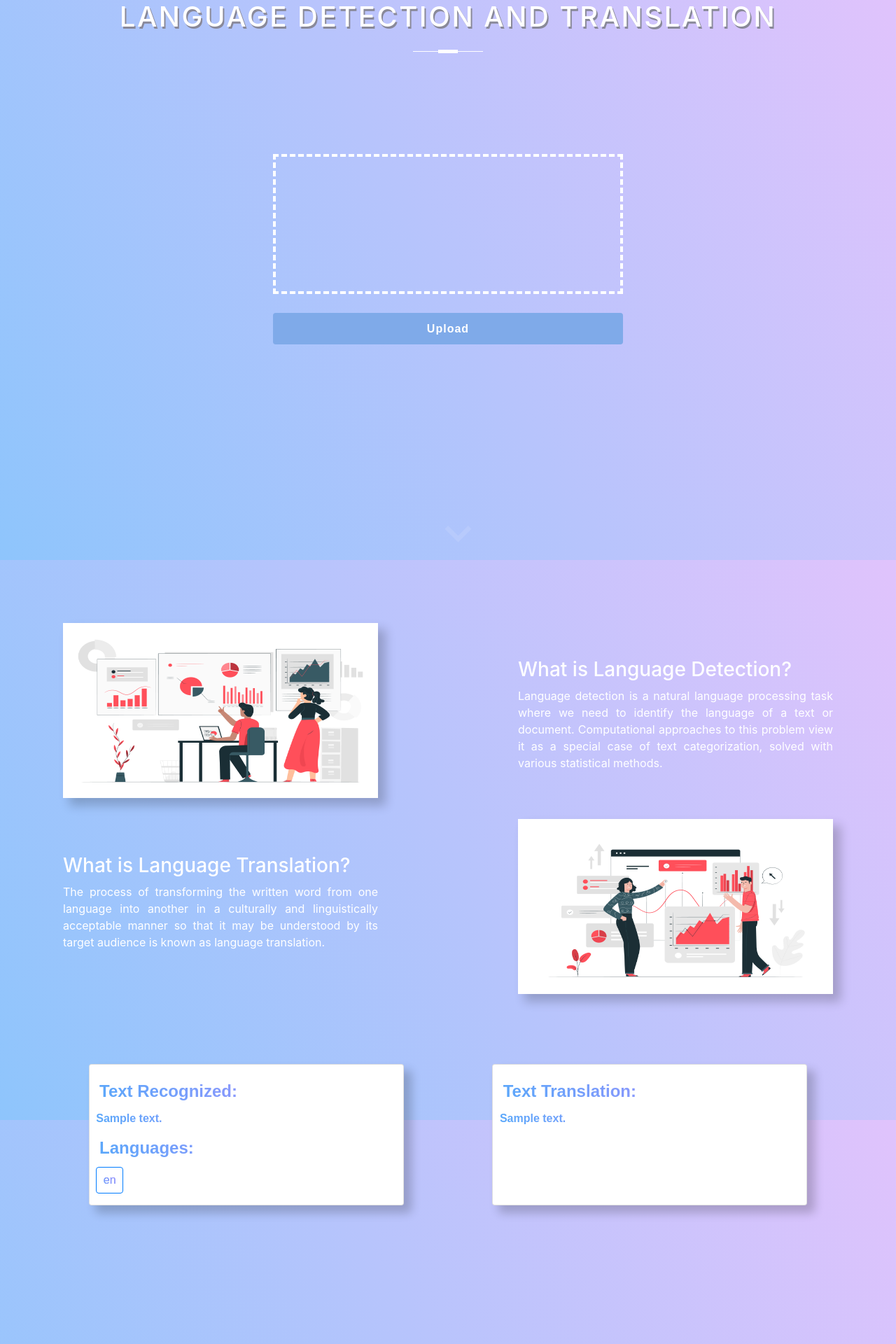
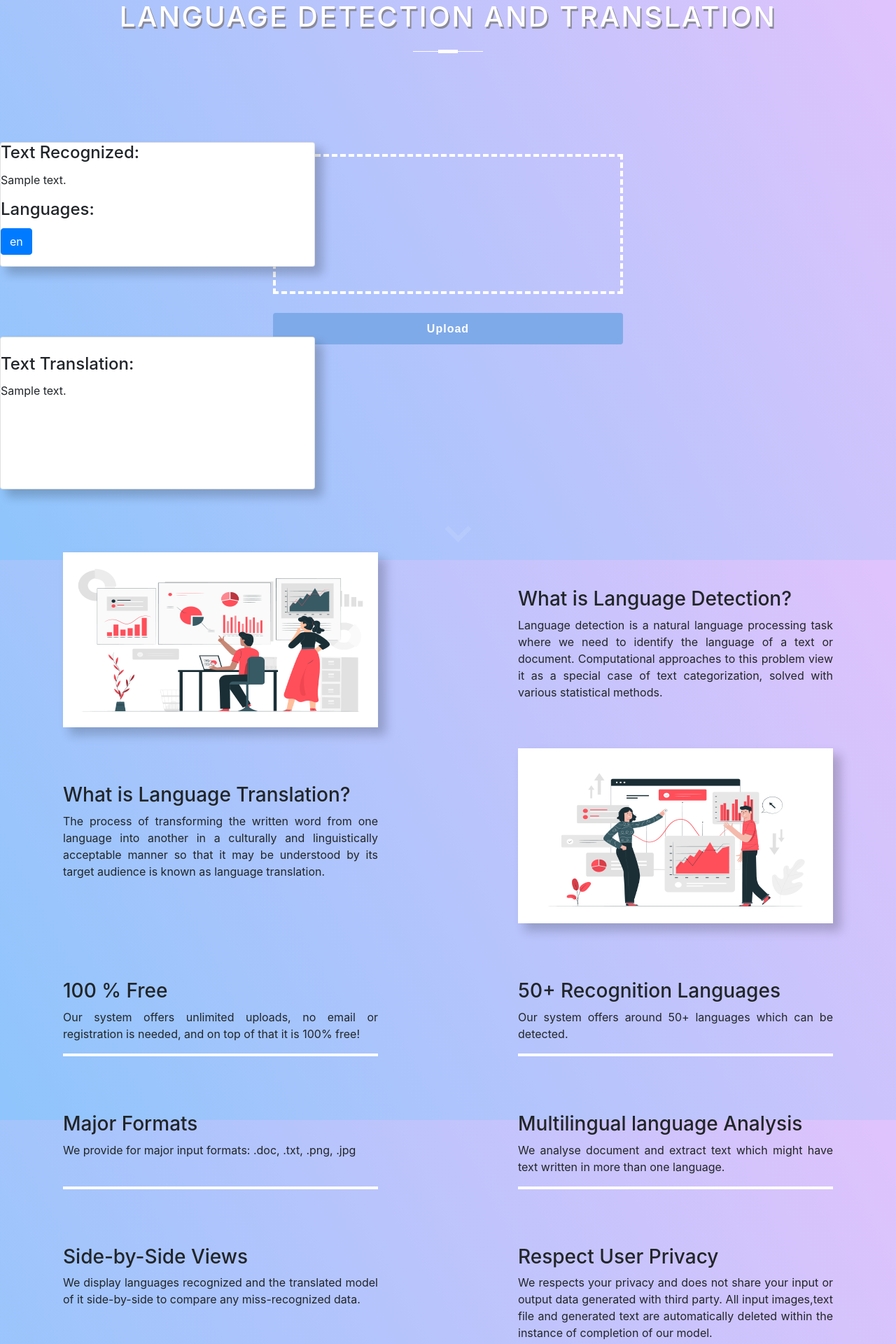
Before and after one commit to m-yash/Language-Recognition-and-Translation, a Django app: template core/templates/base.html in a window 1280 px wide. Shown: the top 1920 px of the page at 70% size. Run offline with Django 3.2, Linux system fonts and the light colour scheme; tables that the repository leaves empty hold one stand-in row (values such as "Sample post"); the template is opened without the code that fills it: values that come from a table or form of the project are taken from there, most other values are stand-ins (such as "Sample title", 1, 10 or a date in 2020); parts of the project's set-up code (start-up, migrations or seed data) failed here and were passed over; some libraries are stand-ins or nearby versions.

Commit message:
Update base.html

```diff
--- a/core/templates/base.html
+++ b/core/templates/base.html
@@ -39,6 +39,7 @@
                 {% csrf_token %}
                 {{form}}
                 <p>{{ message }}</p>
+
                 <!-- <p>{{ form.non_field_errors }}</p>
                 <p>{{ form.docfile.label_tag }} {{ form.docfile.help_text }}</p> -->
                 <!-- <p>
@@ -54,46 +55,10 @@
 
         <!-- SCROLL DOWN -->
         <div ><!--<a href="#output">--><i class='bx bx-chevron-down bx-flashing icon' style='color:#fffefe' onclick="anchor()" ></i><!--</a>--></div>
-
-        <!-- INFORMATION -->
-        <div class="output" id="output">
-            <!-- <center><p>{{file}}</p></center> -->
-            <!-- <p id="content">{{content}}</p> -->
-            <!-- <center><img src='{{ MEDIA_URL }}{{ content }}' id="img_content"></center> -->
-
-            <!-- INFORMATION -->
-            <section class="cards" style="padding-top: 90px;">
-                    <div class="information">
-                        <div >
-                            <img src="{% static 'img/analysis_1.jpg' %}"  class='information-image' alt="Analysis" >
-                            <!-- <a href="https://www.freepik.com/vectors/data">Data vector created by storyset - www.freepik.com</a> -->
-                        </div>
-                        <div style="padding-top: 50px; ">
-                            <h3>What is Language Detection?</h3>
-                            <p class="information-content">Language detection is a natural language processing task where we need to identify the language of a text or document.
-                                                           Computational approaches to this problem view it as a special case of text categorization, solved with various statistical methods.
-                            </p>
-                        </div>
-                    </div>
-            </section>
-            <section class="cards" style="padding-top: 30px;">
-                <div class="information">
-                    <div style="padding-top: 50px;">
-                        <h3>What is Language Translation?</h3>
-                        <p class="information-content">The process of transforming the written word from one language into another in a culturally and linguistically acceptable manner so that it may be understood by its target audience is known as language translation.</p>
-                    </div>
-                    <div >
-                        <img src="{% static 'img/analysis_2.jpg' %}"  class='information-image' alt="Analysis" >
-                        <!-- <a href="https://www.freepik.com/vectors/data">Data vector created by storyset - www.freepik.com</a> -->
-                    </div>
-
-                </div>
-            </section>
-            <!-- INFORMATION ENDS -->
-
-
+        <div class='empty-space' id="output"></div>
         <!-- RESULT -->
-            <section class="cards">
+        <div class="result-container " style="padding-top: 1em;">
+            <section class="result-section">
                 <!-- <div class="card" style="width: 18rem;">
                     <img class="card-img-top" src="{{ MEDIA_URL }}{{ content }}" alt="Card image cap" >
                     <div class="card-body">
@@ -116,8 +81,8 @@
                     <img src="{{ MEDIA_URL }}{{ content }}" id='img_content' alt="Card image">
                     <hr> -->
                     <div class="card-block" >
-                            <h4 class="card-title card-styling" style="padding-top: 1em;">Text Recognized:</h4>
-                            <p class="card-text card-styling">
+                        <h4 class="card-title card-head" >Text Recognized:</h4>
+                        <p class="card-text card-content" >
                             <!-- {% for i, j in zipped %}
                                 <button type="button" class="btn btn-{{j}}">{{i}}</button>
                             {% endfor %} -->
@@ -127,10 +92,10 @@
                                 <!-- <br>  -->
                             {% endfor %}
                         </p>
-                            <h4 class="card-title card-styling">Languages:</h4>
-                            <p class="card-text card-styling" style="padding-bottom: 1em;">
+                        <h4 class="card-title card-head">Languages:</h4>
+                        <p class="card-text card-head" style="padding-bottom: 1em;">
                             {% for i in Language_detected %}
-                                    <button type="button" class="btn btn-primary card-styling" >{{i}} </button>
+                                <button type="button" class="btn btn-primary card-content" >{{i}} </button>
                                 <!-- <br> -->
                             {% endfor %}
                         </p>
@@ -139,6 +104,27 @@
                     </div>
                 </div>
                 <!-- {% endif %} -->
+
+                <!-- Example single danger button -->
+                <!-- <div class="btn-group ">
+                    <button type="button" class="btn dropdown-toggle dropdown-button2" data-toggle="dropdown" aria-haspopup="true" aria-expanded="false">
+                    Translate text to
+                    </button>
+                    <div class="dropdown-menu scrollable-menu">
+                    <a class="dropdown-item" href="#">English</a>
+                    <a class="dropdown-item" href="#">Marathi</a>
+                    <a class="dropdown-item" href="#">Hindi</a>
+                    <a class="dropdown-item" href="#">Another action</a>
+                    <a class="dropdown-item" href="#">Action</a>
+                    <a class="dropdown-item" href="#">Another action</a>
+                    <a class="dropdown-item" href="#">Action</a>
+                    <a class="dropdown-item" href="#">Another action</a>
+                    <a class="dropdown-item" href="#">Something else here</a>
+                    <div class="dropdown-divider"></div>
+                    <a class="dropdown-item" href="#">Separated link</a>
+                    </div>
+                </div> -->
+
                 <div class="card result-card" >
                     <!-- <div class="card-block">
                         <h4 class="card-title card-styling">Your File:</h4>
@@ -147,8 +133,8 @@
                     <img src="{{ MEDIA_URL }}{{ content }}" id='img_content' alt="Card image">
                     <hr> -->
                     <div class="card-block" >
-                        <h4 class="card-title card-styling" style="padding-top: 1em;">Text Translation:</h4>
-                        <p class="card-text card-styling">
+                        <h4 class="card-title card-head" style="padding-top: 1em;">Text Translation:</h4>
+                        <p class="card-text card-content" style="padding-bottom:8em;">
                             <!-- {% for i, j in zipped %}
                                 <button type="button" class="btn btn-{{j}}">{{i}}</button>
                             {% endfor %} -->
@@ -183,6 +169,93 @@
             </section>
         </div>
 
+
+
+
+
+
+
+        <!-- INFORMATION -->
+        <div class="information-container" >
+            <!-- <center><p>{{file}}</p></center> -->
+            <!-- <p id="content">{{content}}</p> -->
+            <!-- <center><img src='{{ MEDIA_URL }}{{ content }}' id="img_content"></center> -->
+
+            <!-- INFORMATION -->
+            <section class="cards" style="padding-top: 90px;">
+                    <div class="information">
+                        <div >
+                            <img src="{% static 'img/analysis_1.jpg' %}"  class='information-image' alt="Analysis" >
+                            <!-- <a href="https://www.freepik.com/vectors/data">Data vector created by storyset - www.freepik.com</a> -->
+                        </div>
+                        <div style="padding-top: 50px; ">
+                            <h3>What is Language Detection?</h3>
+                            <p class="information-content">Language detection is a natural language processing task where we need to identify the language of a text or document.
+                                                           Computational approaches to this problem view it as a special case of text categorization, solved with various statistical methods.
+                            </p>
+                        </div>
+                    </div>
+            </section>
+            <section class="cards" style="padding-top: 30px;">
+                <div class="information">
+                    <div style="padding-top: 50px;">
+                        <h3>What is Language Translation?</h3>
+                        <p class="information-content">The process of transforming the written word from one language into another in a culturally and linguistically acceptable manner so that it may be understood by its target audience is known as language translation.</p>
+                    </div>
+                    <div >
+                        <img src="{% static 'img/analysis_2.jpg' %}"  class='information-image' alt="Analysis" >
+                        <!-- <a href="https://www.freepik.com/vectors/data">Data vector created by storyset - www.freepik.com</a> -->
+                    </div>
+
+                </div>
+            </section>
+            <section class="cards" style="padding-top: 30px;">
+                <div class="information">
+                    <div style="padding-top: 50px; border-bottom: solid white 4px;">
+                        <h3>100 % Free</h3>
+                        <p class="information-content">Our system offers unlimited uploads, no email or registration is needed, and on top of that it is 100% free!</p>
+                    </div>
+                    <div style="padding-top: 50px; border-bottom: solid white 4px;">
+                        <h3>50+ Recognition Languages</h3>
+                        <p class="information-content">Our system offers around 50+ languages which can be detected.</p>
+                    </div>
+
+                </div>
+            </section>
+            <section class="cards" style="padding-top: 30px;">
+                <div class="information">
+                    <div style="padding-top: 50px; border-bottom: solid white 4px;">
+                        <h3>Major Formats</h3>
+                        <p class="information-content">We provide for major input formats: .doc, .txt, .png, .jpg</p>
+                    </div>
+                    <div style="padding-top: 50px; border-bottom: solid white 4px;">
+                        <h3>Multilingual language Analysis</h3>
+                        <p class="information-content">We analyse document and extract text which might have text written in more than one language.</p>
+                    </div>
+
+                </div>
+            </section>
+            <section class="cards" style="padding-top: 30px;">
+                <div class="information">
+                    <div style="padding-top: 50px; border-bottom: solid white 4px;">
+                        <h3>Side-by-Side Views</h3>
+                        <p class="information-content">We display languages recognized and the translated model of it side-by-side to compare any miss-recognized data.</p>
+                    </div>
+                    <div style="padding-top: 50px; border-bottom: solid white 4px;">
+                        <h3>Respect User Privacy</h3>
+                        <p class="information-content">We respects your privacy and does not share your input or output data generated with third party. All input images,text file and generated text are automatically deleted within the instance of completion of our model.</p>
+                    </div>
+
+                </div>
+            </section>
+            <!-- INFORMATION ENDS -->
+        </div>
+
+        <h3 style="position: absolute; top:390%; color:white; padding-left:1em;">Get Insights of our Research:</h3>
+        <iframe src="https://drive.google.com/embeddedfolderview?id=1tPzDhJhrSa1ushJe3XQ2RayOsA2o7nnI#grid" style="position: absolute; top: 400%; width:100%; height:600px; border:0;"></iframe>
+
+        <!-- https://drive.google.com/drive/folders/1tPzDhJhrSa1ushJe3XQ2RayOsA2o7nnI/preview?usp=drivesdk -->
+        <!-- https://drive.google.com/embeddedfolderview?id=1tPzDhJhrSa1ushJe3XQ2RayOsA2o7nnI#grid -->
         <!-- SCROLL FUNCTION -->
         <script type="text/javascript">
             function anchor(){
```
Lines whose indentation alone changed are shown as unchanged.
